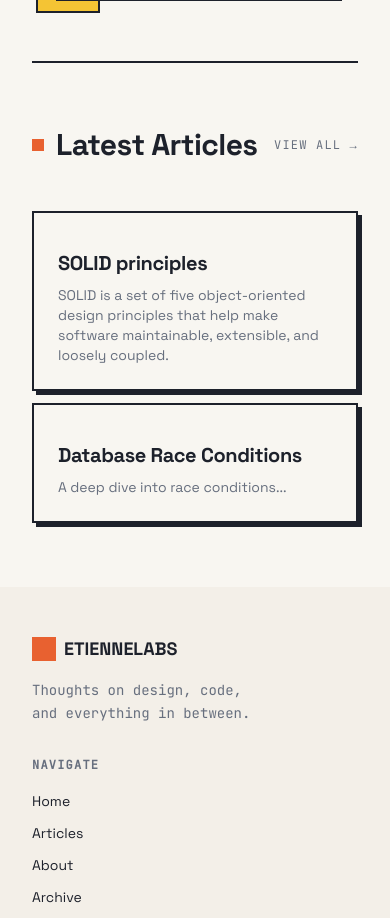
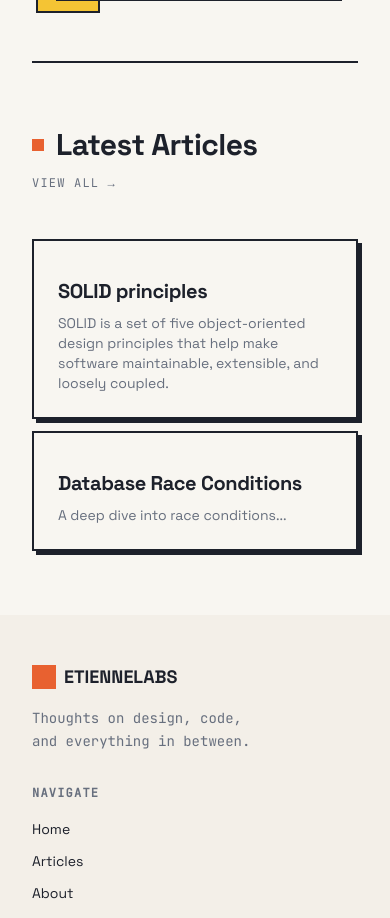
Before and after one commit to jellebaele/etiennelabs, a Next.js app: page / in a window 390 px wide. Shown: the part 1040-1958 px from the top of the page. Built offline with nearby package versions, Linux system fonts and the light colour scheme.

Commit message:
Make more responsive

```diff
--- a/src/components/articles/LatestArticles.tsx
+++ b/src/components/articles/LatestArticles.tsx
@@ -9,14 +9,14 @@ const LatestArticles = () => {
     <section
       className='container py-16 md:py-24'
       id='articles'>
-      <div className='flex items-center justify-between mb-12'>
+      <div className='flex flex-col sm:items-center sm:flex-row justify-between mb-12'>
         <div className='flex items-center gap-3'>
           <div className='w-3 h-3 bg-primary' />
           <h2 className='text-3xl font-bold'>Latest Articles</h2>
         </div>
         <Link
           href='/articles'
-          className='font-mono text-xs uppercase tracking-widest text-muted-foreground hover:text-primary transition-colors'>
+          className='font-mono text-xs uppercase tracking-widest text-muted-foreground hover:text-primary transition-colors mt-3 sm:mt-0'>
           View all →
         </Link>
       </div>
```
